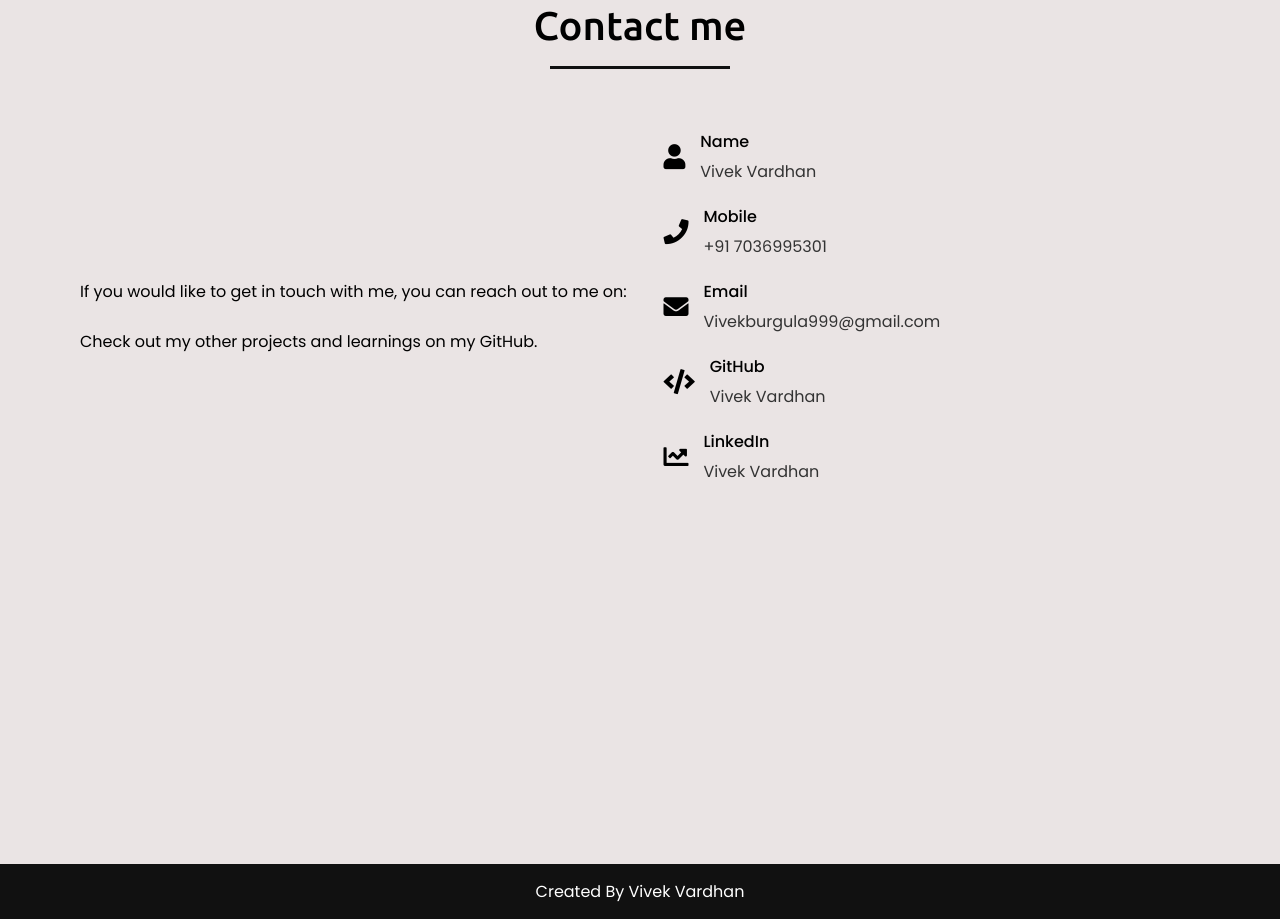
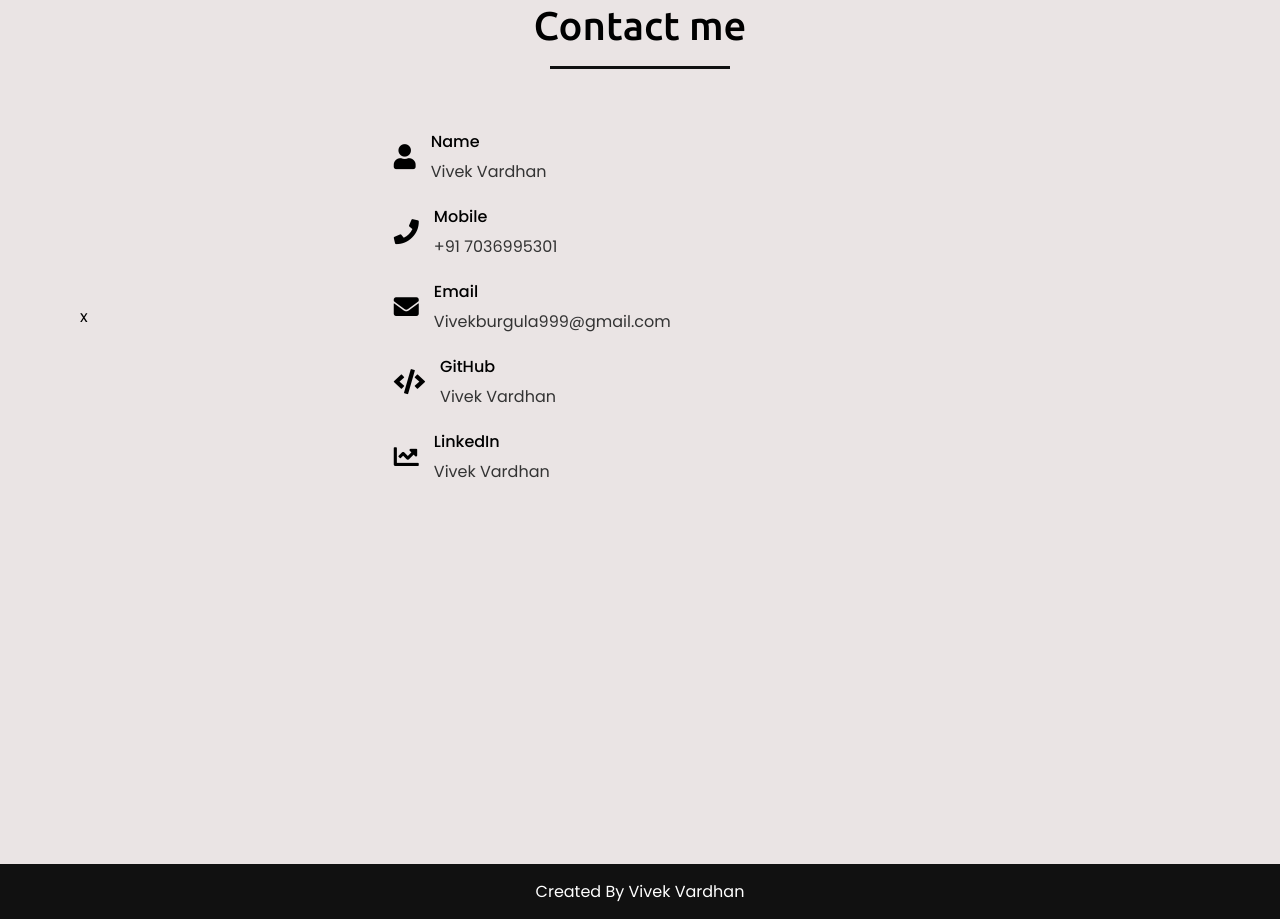
Before and after one commit to BurugulaVivekVardhanGoud/My-portfolio-, a plain HTML site: page index.html in a window 1280 px wide. Shown: the part 2973-3892 px from the top of the page. Drawn offline with nearby package versions, Linux system fonts and the light colour scheme.

Commit message:
Update index.html

```diff
--- a/index.html
+++ b/index.html
@@ -147,9 +147,7 @@
     <section class="contact" id="contact">
         <div class="max-width">
             <h2 class="title">Contact me</h2>
-            <div class="contact-content">
-                    <p>If you would like to get in touch with me, you can reach out to me on: <br><br>Check out my other projects and learnings on my GitHub.</p>
-
+            <div class="contact-content">x
                     <div class="icons">
                         <div class="row">
                             <i class="fas fa-user"></i>
```
